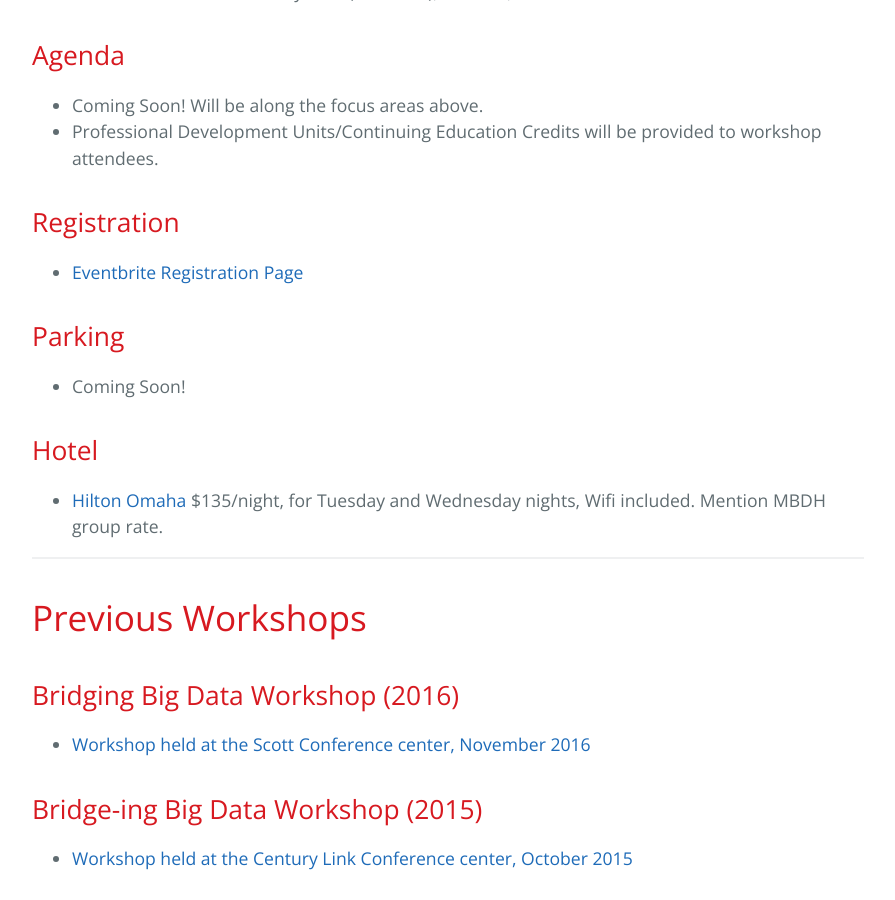
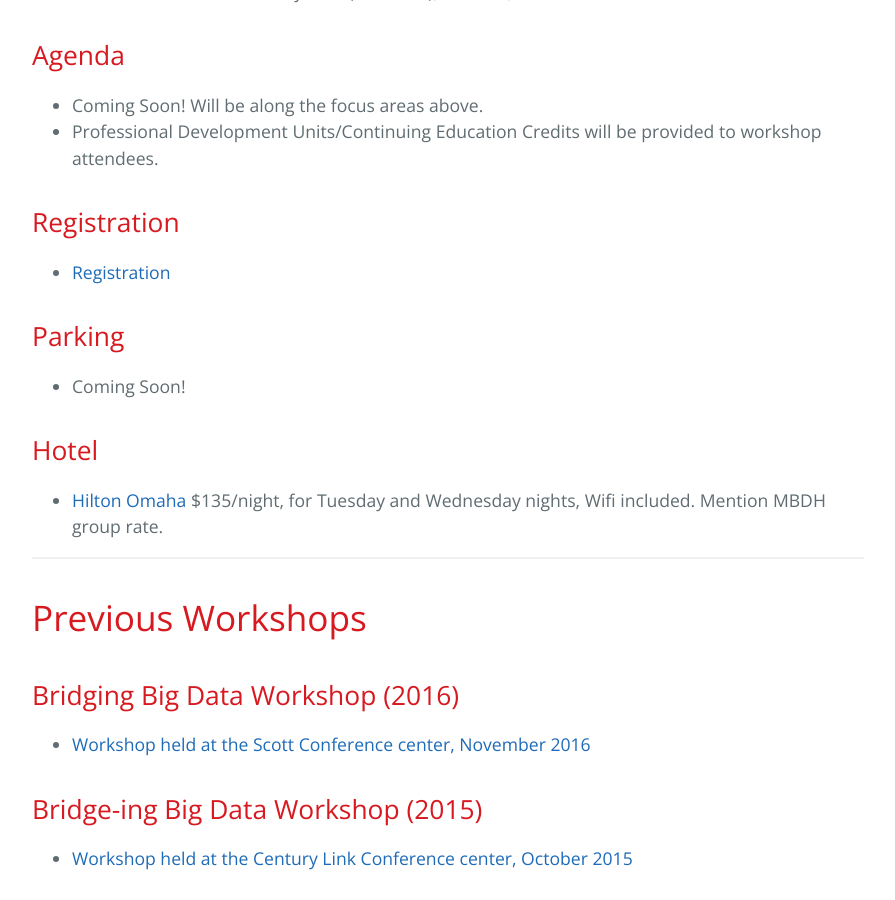
Before and after one commit to BridgingBigData/BridgingBigData.github.io, a Jekyll site: the page built from pages/bbd2017.md, in a window 1280 px wide and 900 px high, scrolled down 1733 px. Shown: the whole window, without its empty margins (192-1087 px from the left). Built offline with Jekyll 4.4.1, drawn with Linux system fonts in a browser that asks for light colours.

Commit message:
registration open

```diff
--- a/pages/bbd2017.md
+++ b/pages/bbd2017.md
@@ -38,7 +38,7 @@
 - Professional Development Units/Continuing Education Credits will be provided to workshop attendees.
 
 ## Registration
-- [Eventbrite Registration Page](https://www.eventbrite.com/e/bridging-big-data-2017-workshop-bbd-2017-registration-36686870417)
+- [Registration](https://bridgingbigdata.eventbrite.com)
 
 ## Parking
 - Coming Soon!
```
